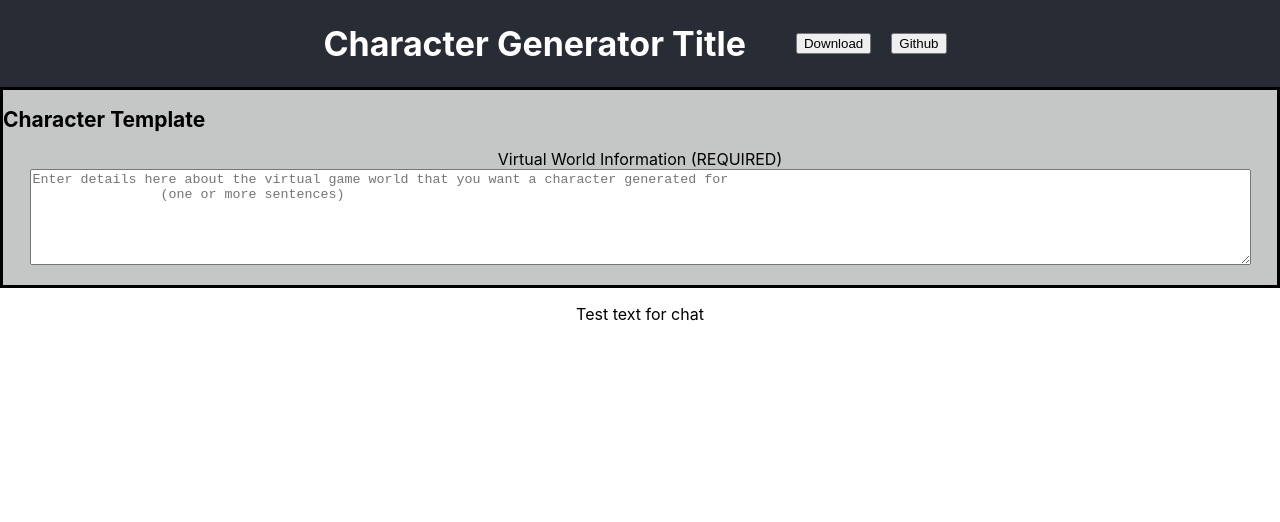
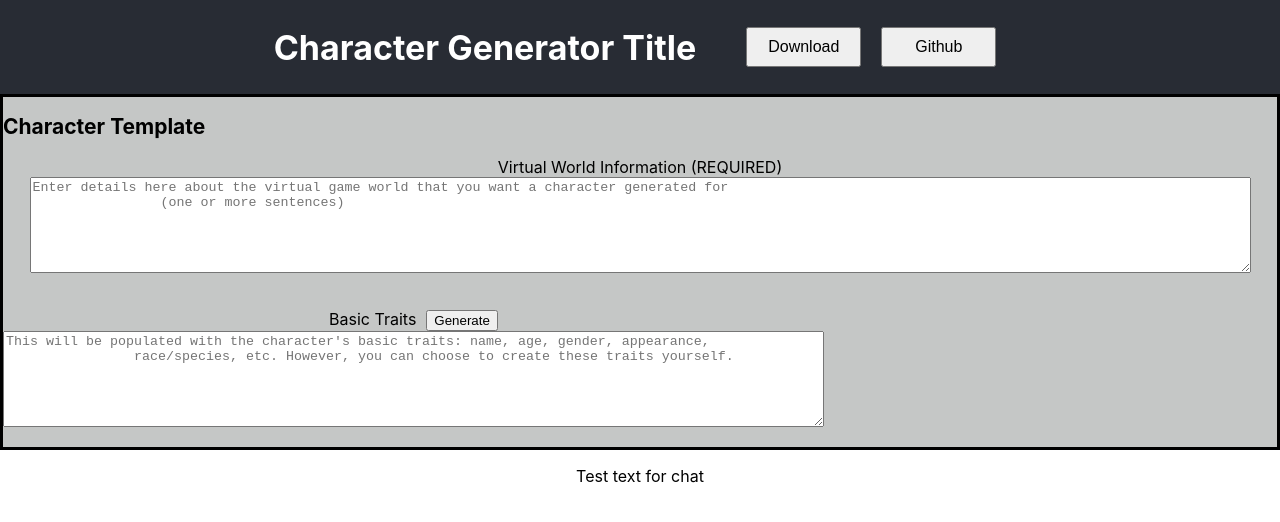
Before and after one commit to stephentambussi/CharGen, a React (Create React App) app: page /#/ in a window 1280 px wide. Shown: the top 522 px of the page. Built offline with nearby package versions, Linux system fonts and the light colour scheme.

Commit message:
Updating UI

```diff
--- a/src/App.css
+++ b/src/App.css
@@ -30,8 +30,15 @@
   align-items: center;
   justify-content: center;
 }
+
 .title_btn {
   padding: 10px;
+}
+
+.header-btn {
+  font-size: 16px;
+  height: 40px;
+  width: 115px;
 }
 
 .Template {
@@ -50,8 +57,18 @@
   font-size: calc(1px + 2vmin);
 }
 
-.App-link {
-  color: #61dafb;
+.BasicTraits {
+  display: flex;
+  align-items: left;
+  justify-content: left;
+}
+
+.BasicTraitsTitle {
+  font-size: calc(1px + 2vmin);
+}
+
+.BasicTraitsGen {
+  margin-left: 10px;
 }
 
 @keyframes App-logo-spin {
--- a/src/App.js
+++ b/src/App.js
@@ -12,8 +12,8 @@ class App extends React.Component {
         <header className="App-header">
           <h1 className="Title">Character Generator Title</h1>
           <ul className="title_btns">
-            <li className="title_btn"><button type="download_btn">Download</button></li>
-            <li className="title_btn"><a href="https://github.com/stephentambussi/char-gen"><button type="gh_btn">Github</button></a></li>
+            <li className="title_btn"><button class="header-btn" type="button">Download</button></li>
+            <li className="title_btn"><a href="https://github.com/stephentambussi/char-gen"><button class="header-btn" type="button">Github</button></a></li>
           </ul>
         </header>
 
@@ -26,6 +26,17 @@ class App extends React.Component {
             <br />
               <textarea name="world_info_textbox" rows="6" cols="150" placeholder="Enter details here about the virtual game world that you want a character generated for
                 (one or more sentences)">
+              </textarea>
+            </p>
+          </div>
+
+          <div className="BasicTraits">
+            <p>
+              <label htmlFor="basic_traits_textbox" name="BasicTraitsTitle">Basic Traits</label>
+              <button class="BasicTraitsGen" type="button">Generate</button>
+            <br />
+              <textarea name="basic_traits_textbox" rows="6" cols="100" placeholder="This will be populated with the character's basic traits: name, age, gender, appearance,
+                race/species, etc. However, you can choose to create these traits yourself.">
               </textarea>
             </p>
           </div>
```
